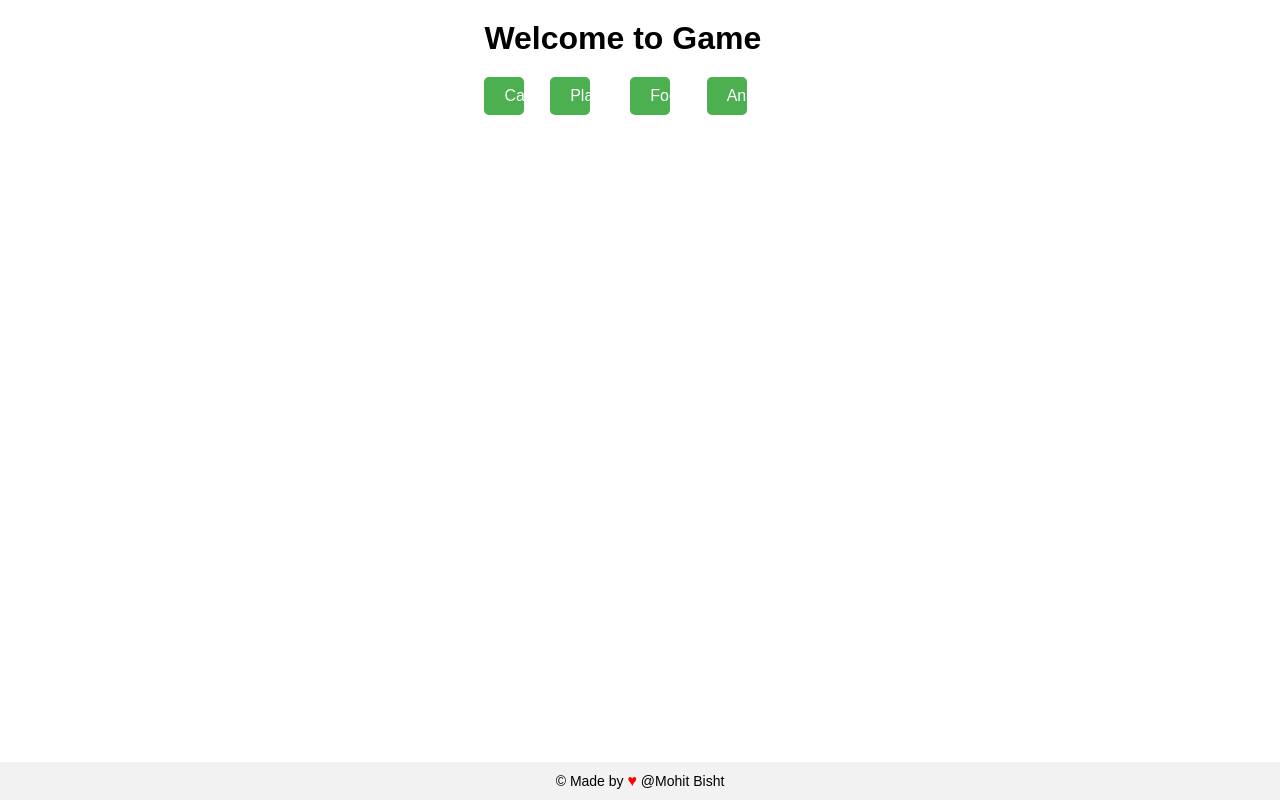
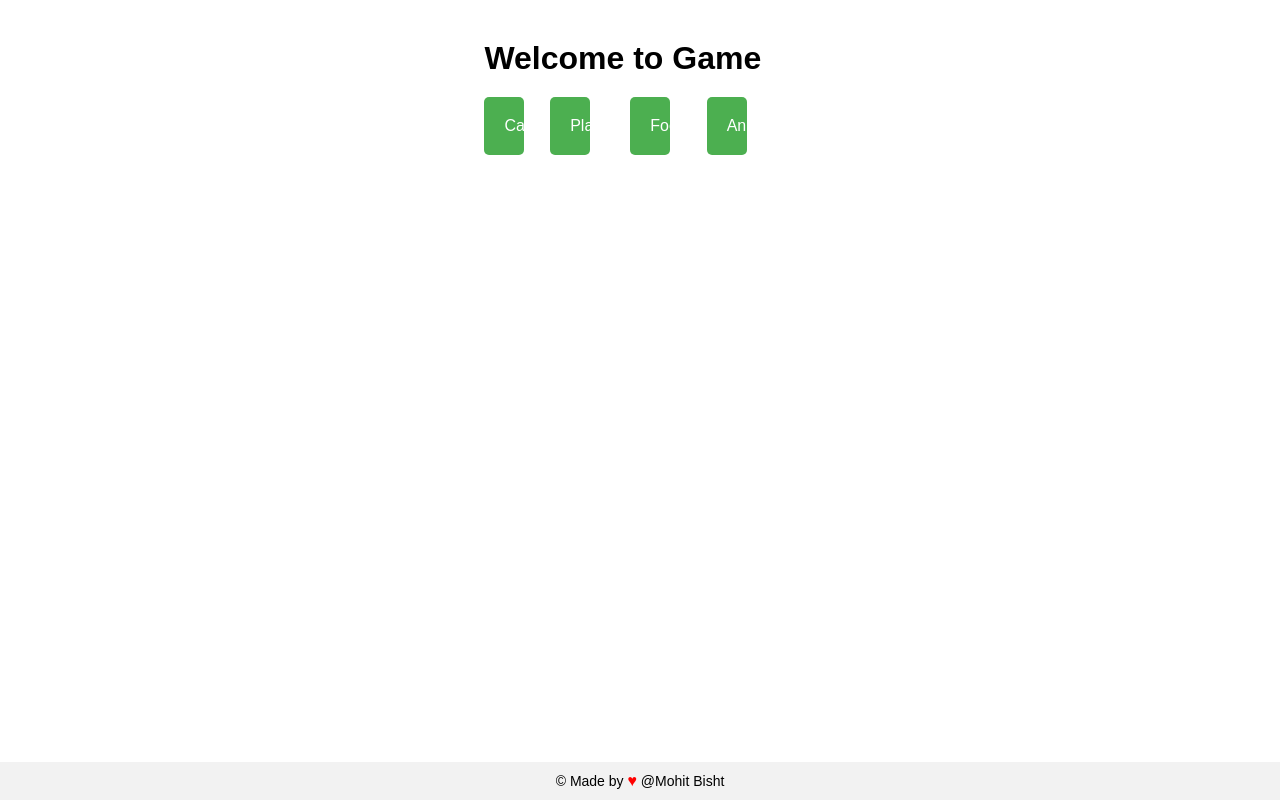
Before and after one commit to Mohiit70/Prompt-Quest, a Node server app: page / in a window 1280 px wide. Run offline with Node 20, Linux system fonts and the light colour scheme.

Commit message:
adding demo

```diff
--- a/public/css/styles.css
+++ b/public/css/styles.css
@@ -1,4 +1,3 @@
-/* Reset default styles */
 * {
   box-sizing: border-box;
   margin: 0;
@@ -7,15 +6,16 @@
 
 body {
   font-family: Arial, sans-serif;
-  min-height: 100vh; /* Set a minimum height of 100vh to the body */
+  min-height: 100vh;
   display: flex;
   flex-direction: column;
+  align-items: center;
+  justify-content: center;
 }
 
-/* Set a max width for the container and center it horizontally */
 .container {
   max-width: 800px;
-  margin: 0 auto;
+  margin: 20px;
   padding: 20px;
   flex: 1; /* Allow the container to take up the remaining space */
   min-height: 400px; /* Set a minimum height for the container */
@@ -37,8 +37,9 @@ body {
   cursor: pointer;
   font-size: 16px;
   margin-bottom: 10px;
-  padding: 10px 20px;
-  width: calc(25% - 10px); /* Subtract 10px for margin */
+  padding: 20px; /* Increase padding for larger box size */
+  width: calc(25% - 20px); /* Subtract 20px for margin */
+  text-align: center;
 }
 
 /* Style the footer */
@@ -65,10 +66,9 @@ footer p {
 /* Media queries for different screen sizes */
 @media screen and (max-width: 768px) {
   .category-boxes button {
-    width: calc(50% - 10px); /* Subtract 10px for margin */
+    width: calc(50% - 20px); /* Subtract 20px for margin */
   }
 }
-
 @media screen and (max-width: 480px) {
   .category-boxes button {
     width: 100%;
```
Also changed, not shown: README.md, image.png (added), public/images/Screenshot 2024-04-09 120440.png (added), public/images/Screenshot 2024-04-09 120533.png (added), public/images/generated-car.png (added), public/images/img.md (added).
